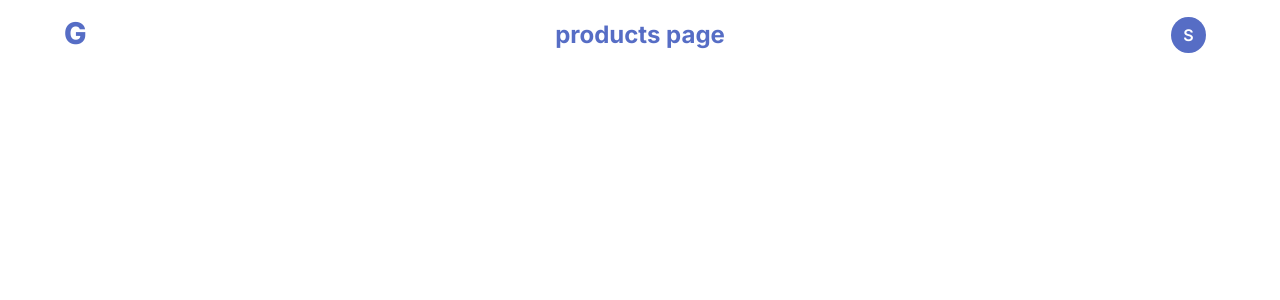
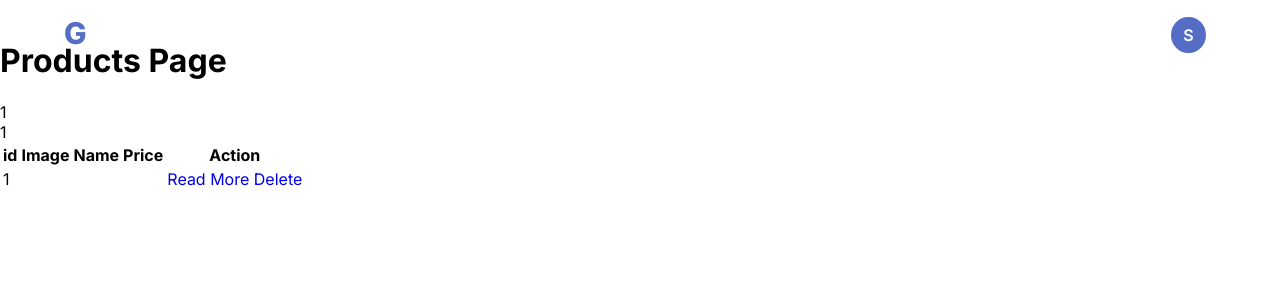
Before and after one commit to 7assnain/g-test2, a PHP site: page /products.php in a window 1280 px wide. Shown: the top 300 px of the page. Run offline with PHP 8.4, Linux system fonts and the light colour scheme; the visitor is signed in with stand-in values (Sample User, id 1); tables that the repository leaves empty or names only in its code hold one stand-in row (values such as "Sample post"); data that the repository does not hold is empty.

Commit message:
products

```diff
--- a/products.php
+++ b/products.php
@@ -28,7 +28,96 @@
             <a href="index2.php">G</a>
         </div>
     </header>
-    <h2>products page</h2>
+
+
+    <header >
+            <h1> Products Page </h1><!--products list-->
+
+        </header>
+
+
+        <?php
+        // session_start();
+        if (isset($_SESSION["create"])) {
+        ?>
+        <div >
+            <?php
+            echo $_SESSION["create"];
+            ?>
+        </div>
+        <?php
+        unset($_SESSION["create"]);
+        }
+        ?>
+
+        <?php
+        if (isset($_SESSION["delete"])) {
+        ?>
+        <div>
+            <?php
+            echo $_SESSION["delete"];
+            ?>
+        </div>
+        <?php
+        unset($_SESSION["delete"]);
+        }
+        ?>
+
+    </div>
+
+    <table >
+
+        <thead>
+
+            <tr>
+
+                <th>id</th>
+                <th>Image</th><!--image-->
+                <th>Name</th><!--name-->
+                <th>Price</th><!--price-->
+                <th>Action</th>
+
+            </tr>
+
+        </thead>
+
+        <tbody>
+
+            <?php
+            include('cfg/dbconnect.php');// cfg/dbconnect.php
+            $sql = "SELECT * FROM  products";//recorrect table name
+            $result = mysqli_query($conn,$sql);
+
+            while($data = mysqli_fetch_array($result)){
+             ?>
+
+             <tr>
+
+                <td><?php echo $data ['id'];?></td>
+                <td><img src="<?php echo $data ['Image'];?>"></td><!--image-->
+                <td><?php echo $data ['Name'];?></td><!--name-->
+                <td><?php echo $data ['Price'];?></td><!--price-->
+                <td>
+                    <a href="view.php?id=<?php echo $data['id']; ?>" >Read More</a>
+                    <a href="delete.php?id=<?php echo $data['id']; ?>" >Delete</a>
+
+                </td>
+
+             </tr>
+
+            <?php
+        }?>
+
+
+        </tbody>
+
+
+    </table>
+
+
 
 </body>
 </html>
+
+</body>
+</html>
```
